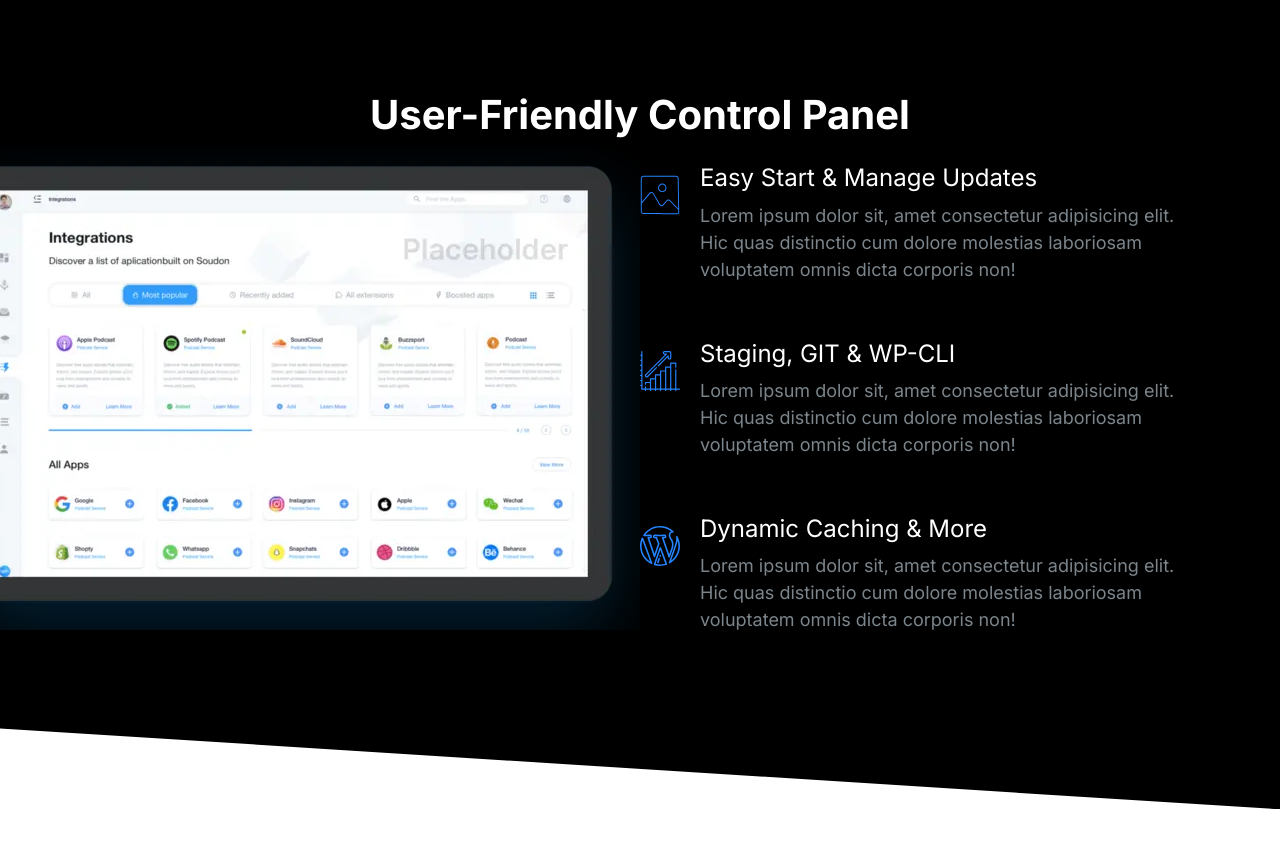
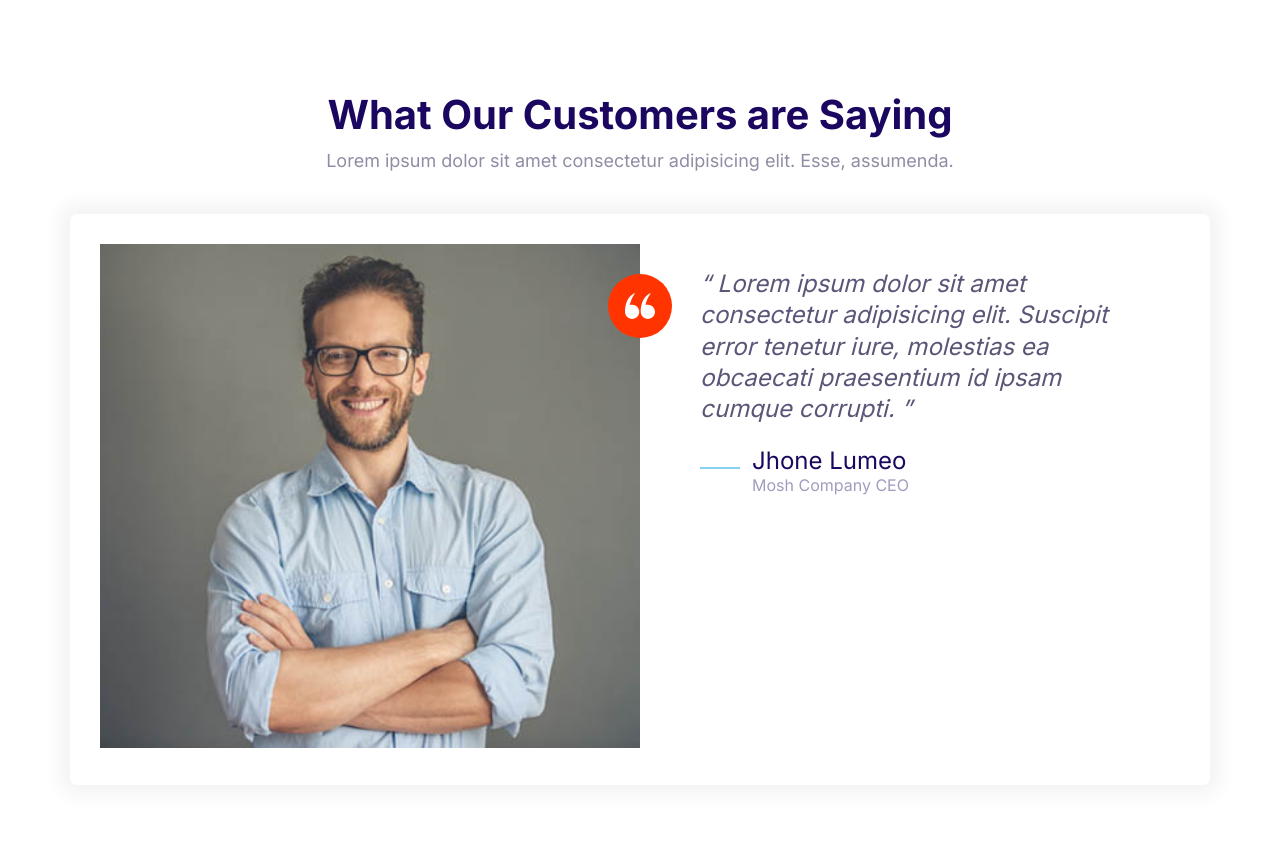
Before and after one commit to Tybenson0/First-Website, a plain HTML site: page index.html in a window 1280 px wide. Before the commit the page ends 809 px from the top, so only its background shows below. Drawn offline with Linux system fonts and the light colour scheme.

Commit message:
testimonials block

```diff
--- a/css/styles.css
+++ b/css/styles.css
@@ -506,7 +506,7 @@ a {
 /*testimonials*/
 
 .testimonial {
-    padding: 3rem;
+    padding: 4rem;
     overflow: visible;
 }
 
@@ -528,13 +528,16 @@ a {
     right: -32px;
 }
 
-@media screen and (min-width:600px) {
+@media screen and (min-width:750px) {
     .testimonial .quote {
         font-size: 2.4rem;
         margin-left: 6rem;
     }
     .testimonial .quote__author {
         font-size: 2.4rem;
+    }
+    .testimonial {
+        padding: 3rem;
     }
 
 }
@@ -648,6 +651,7 @@ a {
 
 .block__header {
     text-align: center;
+    margin-bottom: 4rem;
 }
 .container {
     max-width: 1140px;
--- a/index.html
+++ b/index.html
@@ -15,73 +15,54 @@
     <link rel="stylesheet" href="css/styles.css" />
   </head>
   <body>
-    <section class="block block--dark block--skewed-right block-showcase">
+    <section class="block">
       <header class="block__header">
-        <h2>User-Friendly Control Panel</h2>
+        <h2>What Our Customers are Saying</h2>
+        <p>
+          Lorem ipsum dolor sit amet consectetur adipisicing elit. Esse,
+          assumenda.
+        </p>
       </header>
-      <div class="container grid grid--1x2">
-        <picture class="block-showcase__image">
-          <img src="/images/ipad.webp" alt="" />
-          <source
-            type="images/webp"
-            srcset="images/ipad.webp 1x, images/ipad@sx.webp 2x"
+      <div class="container">
+        <div class="card testimonial">
+          <div class="grid grid--1x2">
+            <div class="testimonial__image">
+              <img
+                class=""
+                src="./images/testimonial.jpg"
+                alt="Happy smiling customer"
               />
-        </picture>
-        <ul class="list">
-          <li>
+              <span class="icon-container icon-container--accent">
+                <svg class="icon icon--white icon--small">
+                  <use xlink:href="images/sprite.svg#quotes"></use>
+                </svg>
+              </span>
+            </div>
+            <blockquote class="quote testimonial--quote">
+              <p class="quote__text">
+                Lorem ipsum dolor sit amet consectetur adipisicing elit.
+                Suscipit error tenetur iure, molestias ea obcaecati praesentium
+                id ipsam cumque corrupti.
+              </p>
+              <footer class="">
                 <div class="media">
                   <div class="media__image">
-                <svg class="icon icon--primary">
-                  <use xlink:href="images/sprite.svg#snap"></use>
+                    <svg class="icon icon--primary quote__line">
+                      <use xlink:href="images/sprite.svg#line"></use>
                     </svg>
                   </div>
-              <div class="media__body">
-                <h3 class="media__title">Easy Start & Manage Updates</h3>
-                <p>
-                  Lorem ipsum dolor sit, amet consectetur adipisicing elit. Hic
-                  quas distinctio cum dolore molestias laboriosam voluptatem
-                  omnis dicta corporis non!
-                </p>
+                  <div class="media__body name__company">
+                    <h3 class="media__title quote__author">Jhone Lumeo</h3>
+                    <p class="quote__company">Mosh Company CEO</p>
                   </div>
                 </div>
-          </li>
-          <li>
-            <div class="media">
-              <div class="media__image">
-                <svg class="icon icon--primary">
-                  <use xlink:href="images/sprite.svg#growth"></use>
-                </svg>
-              </div>
-              <div class="media__body">
-                <h3 class="media__title">Staging, GIT & WP-CLI</h3>
-                <p>
-                  Lorem ipsum dolor sit, amet consectetur adipisicing elit. Hic
-                  quas distinctio cum dolore molestias laboriosam voluptatem
-                  omnis dicta corporis non!
-                </p>
+              </footer>
+            </blockquote>
           </div>
         </div>
-          </li>
-          <li>
-            <div class="media">
-              <div class="media__image">
-                <svg class="icon icon--primary">
-                  <use xlink:href="images/sprite.svg#wordpress"></use>
-                </svg>
-              </div>
-              <div class="media__body">
-                <h3 class="media__title">Dynamic Caching & More</h3>
-                <p>
-                  Lorem ipsum dolor sit, amet consectetur adipisicing elit. Hic
-                  quas distinctio cum dolore molestias laboriosam voluptatem
-                  omnis dicta corporis non!
-                </p>
-              </div>
-            </div>
-          </li>
-        </ul>
       </div>
     </section>
+
     <script src="js/main.js"></script>
   </body>
 </html>
```
Also changed, not shown: components/testimonials-block.html (added, +46 -0 lines). Lines whose indentation alone changed are shown as unchanged.
